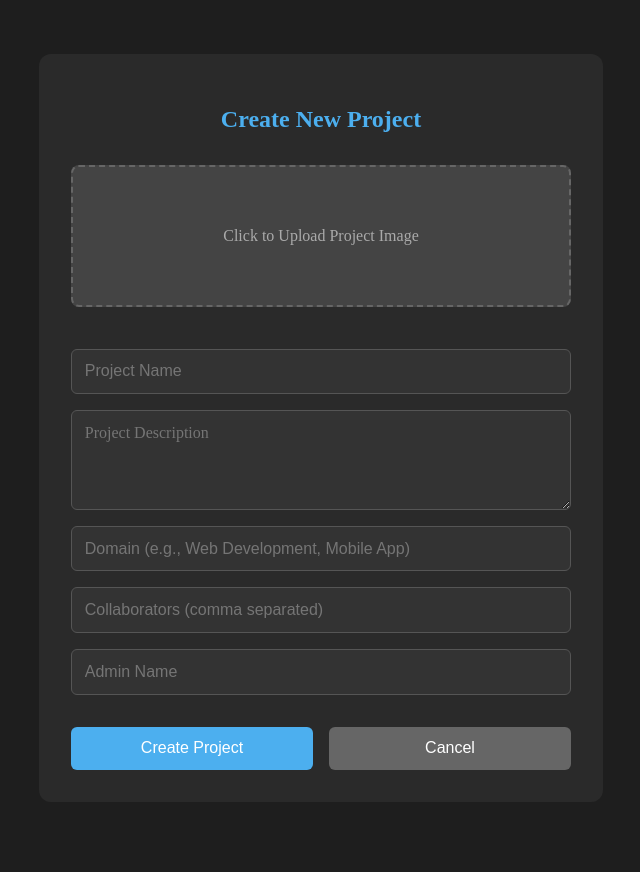
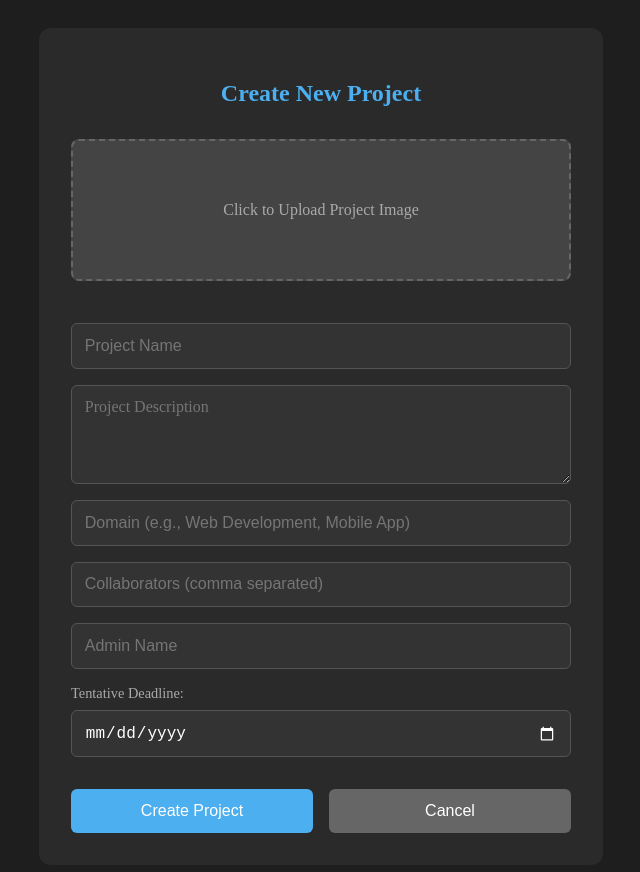
Before and after one commit to Abhinav0358/Project-Collaboration, a React (Create React App) app in the folder Frontend/my-app/: page /add-project in a window 1280 px wide. Shown: the top 872 px of the page, without its empty margins (319-959 px from the left). Built offline with nearby package versions, Linux system fonts and the light colour scheme.

Commit message:
update add-project page

```diff
--- a/Frontend/my-app/src/AddProject.css
+++ b/Frontend/my-app/src/AddProject.css
@@ -82,6 +82,39 @@
   font-family: inherit;
 }
 
+/* Date Input Styling */
+.date-input-container {
+  display: flex;
+  flex-direction: column;
+  gap: 0.5rem;
+}
+
+.date-input-container label {
+  color: #aaa;
+  font-size: 0.9rem;
+}
+
+.date-input {
+  padding: 0.8rem;
+  border: 1px solid #555;
+  border-radius: 6px;
+  background-color: #333;
+  color: white;
+  outline: none;
+  font-size: 1rem;
+}
+
+.date-input:focus {
+  border-color: #4cafef;
+  box-shadow: 0 0 4px rgba(76, 175, 239, 0.3);
+}
+
+/* Custom date input styling for better visibility */
+.date-input::-webkit-calendar-picker-indicator {
+  filter: invert(1);
+  cursor: pointer;
+}
+
 .form-actions {
   display: flex;
   gap: 1rem;
--- a/Frontend/my-app/src/AddProject.js
+++ b/Frontend/my-app/src/AddProject.js
@@ -7,7 +7,8 @@ export default function AddProject() {
   const [description, setDescription] = useState("");
   const [domain, setDomain] = useState("");
   const [collaborators, setCollaborators] = useState("");
-  const [admin, setAdmin] = useState("");
+  const [admin, setAdmin] = useState(""); // Add admin back
+  const [deadline, setDeadline] = useState("");
   const [image, setImage] = useState(null);
   const navigate = useNavigate();
 
@@ -21,28 +22,22 @@ export default function AddProject() {
   const handleSubmit = (e) => {
     e.preventDefault();
 
-    // Create project object
     const newProject = {
       id: Date.now(),
       name: projectName || "Untitled Project",
       description: description || "No description provided",
       domain: domain || "General",
       collaborators: collaborators || "None",
-      admin: admin || "Unknown",
+      admin: admin || "Unknown", // Add admin back
+      deadline: deadline || "Not set",
       image: image,
     };
 
-    // Store project in localStorage (temporary solution)
     const existingProjects = JSON.parse(localStorage.getItem('projects') || '[]');
     existingProjects.push(newProject);
     localStorage.setItem('projects', JSON.stringify(existingProjects));
 
-    // Navigate back to projects page
     navigate('/projects');
-  };
-
-  const triggerFileInput = () => {
-    document.getElementById("fileInput").click();
   };
 
   return (
@@ -51,10 +46,10 @@ export default function AddProject() {
         <h2>Create New Project</h2>
 
         <form onSubmit={handleSubmit} className="add-project-form">
-          {/* Image Upload Section */}
+          {/* Fixed Image Upload Section - Remove onClick handler */}
           <div className="image-upload-section">
             <label className="image-upload">
-              <div className="image-placeholder" onClick={triggerFileInput}>
+              <div className="image-placeholder">
                 {image ? (
                   <img src={image} alt="Project preview" />
                 ) : (
@@ -62,7 +57,6 @@ export default function AddProject() {
                 )}
               </div>
               <input
-                id="fileInput"
                 accept="image/*"
                 type="file"
                 style={{ display: "none" }}
@@ -108,6 +102,18 @@ export default function AddProject() {
             onChange={(e) => setAdmin(e.target.value)}
           />
 
+          {/* Date Picker for Deadline */}
+          <div className="date-input-container">
+            <label htmlFor="deadline">Tentative Deadline:</label>
+            <input
+              id="deadline"
+              type="date"
+              value={deadline}
+              onChange={(e) => setDeadline(e.target.value)}
+              className="date-input"
+            />
+          </div>
+
           {/* Action Buttons */}
           <div className="form-actions">
             <button type="submit" className="create-btn">
```
